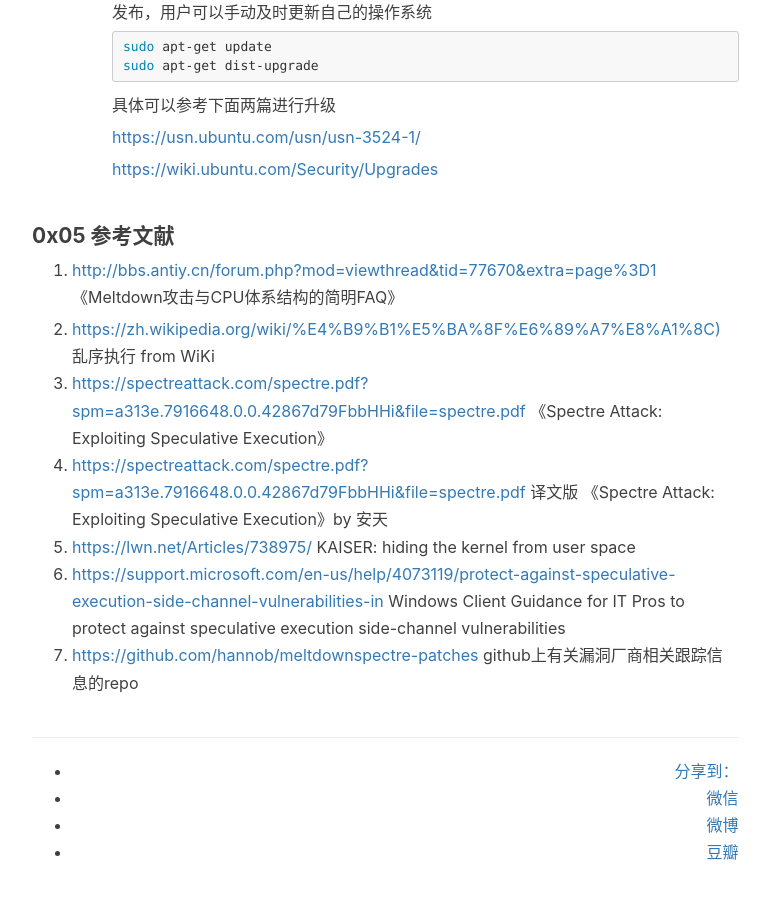
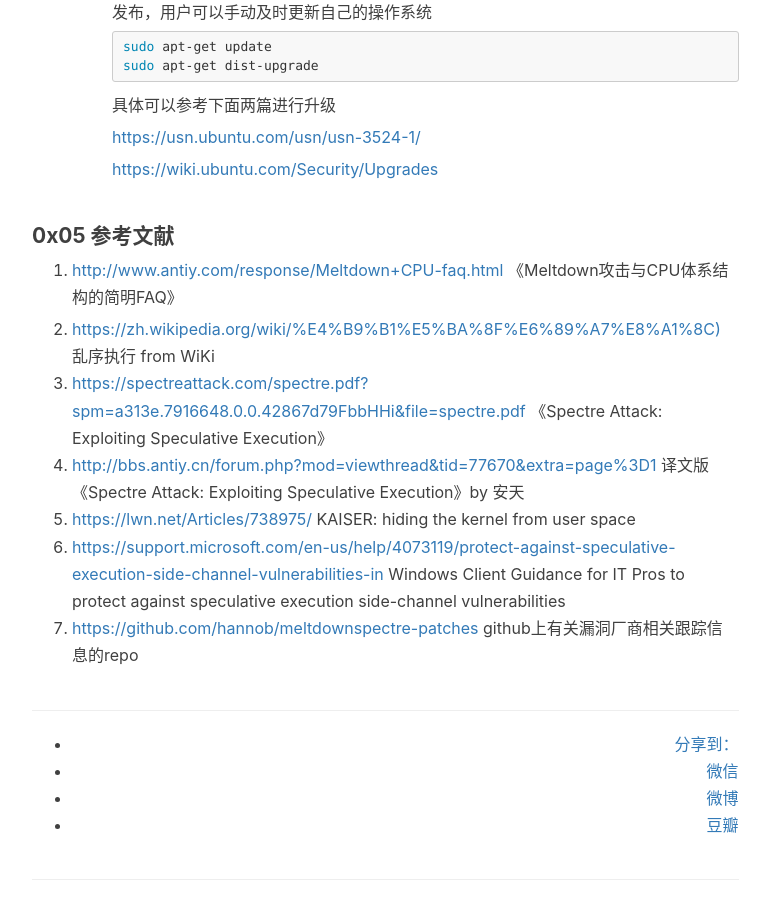
Before and after one commit to yangrz/blog, a Jekyll site: the page built from _posts/2018-01-09-cpu.markdown, in a window 1280 px wide and 900 px high, scrolled down 8233 px. Shown: the whole window, without its empty margins (233-1003 px from the left). Built offline with Jekyll 4.4.1, drawn with Linux system fonts in a browser that asks for light colours; nearby versions of some CDN libraries; comment, search, counter and statistics services are not loaded; some of the changed lines change nothing that is shown.

Commit message:
2018-01-13

```diff
--- a/_posts/2018-01-09-cpu.markdown
+++ b/_posts/2018-01-09-cpu.markdown
@@ -270,11 +270,11 @@ int main(int argc, const char **argv) {
 
 #### 0x05 参考文献
 
-1. [http://bbs.antiy.cn/forum.php?mod=viewthread&tid=77670&extra=page%3D1](http://www.antiy.com/response/Meltdown+CPU-faq.html) 《Meltdown攻击与CPU体系结构的简明FAQ》
+1. [http://www.antiy.com/response/Meltdown+CPU-faq.html](http://www.antiy.com/response/Meltdown+CPU-faq.html) 《Meltdown攻击与CPU体系结构的简明FAQ》
 
 2. [https://zh.wikipedia.org/wiki/%E4%B9%B1%E5%BA%8F%E6%89%A7%E8%A1%8C)](https://zh.wikipedia.org/wiki/%E4%B9%B1%E5%BA%8F%E6%89%A7%E8%A1%8C) 乱序执行 from WiKi
 3. [https://spectreattack.com/spectre.pdf?spm=a313e.7916648.0.0.42867d79FbbHHi&file=spectre.pdf](https://spectreattack.com/spectre.pdf?spm=a313e.7916648.0.0.42867d79FbbHHi&file=spectre.pdf) 《Spectre Attack: Exploiting Speculative Execution》
-4. [https://spectreattack.com/spectre.pdf?spm=a313e.7916648.0.0.42867d79FbbHHi&file=spectre.pdf](https://spectreattack.com/spectre.pdf?spm=a313e.7916648.0.0.42867d79FbbHHi&file=spectre.pdf) 译文版 《Spectre Attack: Exploiting Speculative Execution》by 安天
+4. [http://bbs.antiy.cn/forum.php?mod=viewthread&tid=77670&extra=page%3D1](http://bbs.antiy.cn/forum.php?mod=viewthread&tid=77670&extra=page%3D1) 译文版 《Spectre Attack: Exploiting Speculative Execution》by 安天
 5. [https://lwn.net/Articles/738975/](https://lwn.net/Articles/738975/)  KAISER: hiding the kernel from user space
 6. [https://support.microsoft.com/en-us/help/4073119/protect-against-speculative-execution-side-channel-vulnerabilities-in](https://support.microsoft.com/en-us/help/4073119/protect-against-speculative-execution-side-channel-vulnerabilities-in) Windows Client Guidance for IT Pros to protect against speculative execution side-channel vulnerabilities
 7. [https://github.com/hannob/meltdownspectre-patches](https://github.com/hannob/meltdownspectre-patches) github上有关漏洞厂商相关跟踪信息的repo
```
